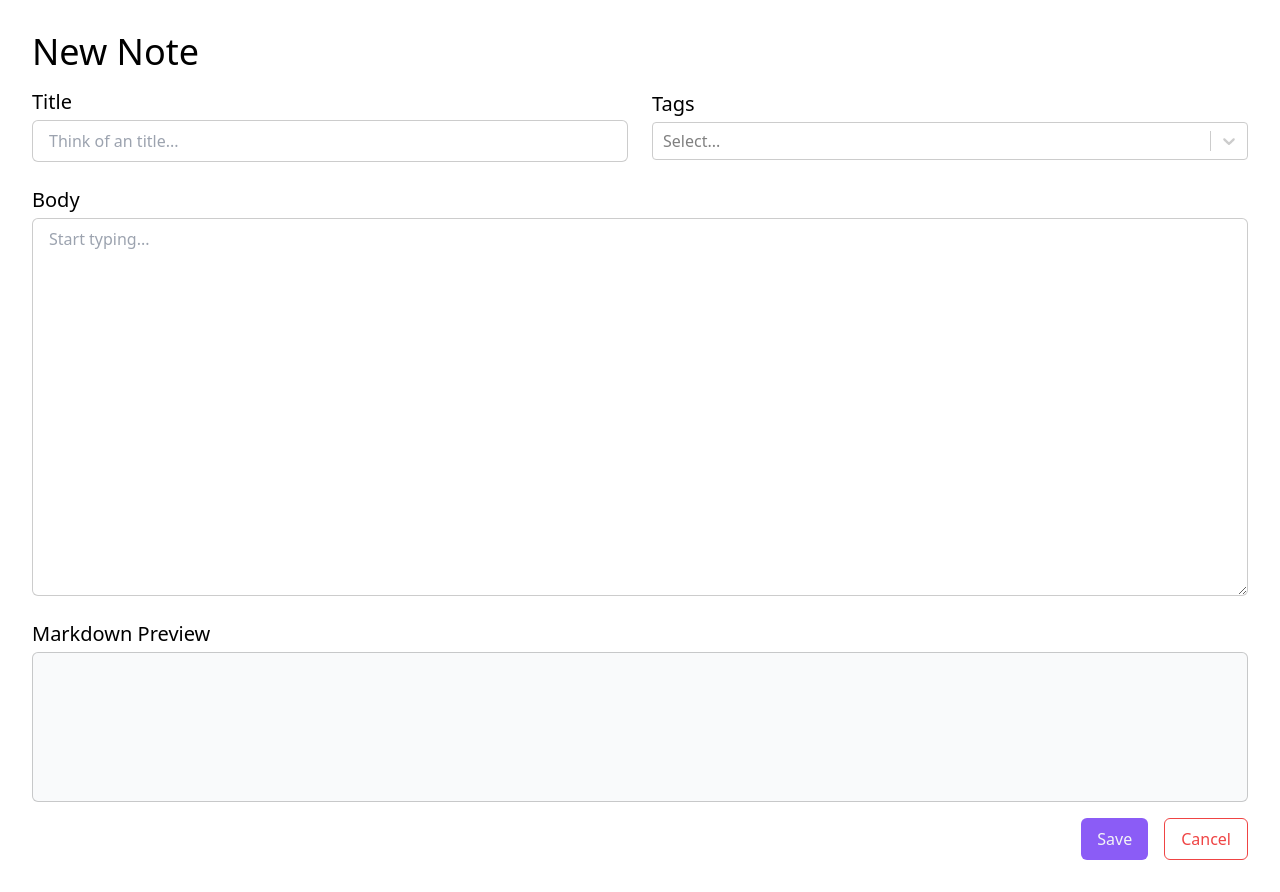
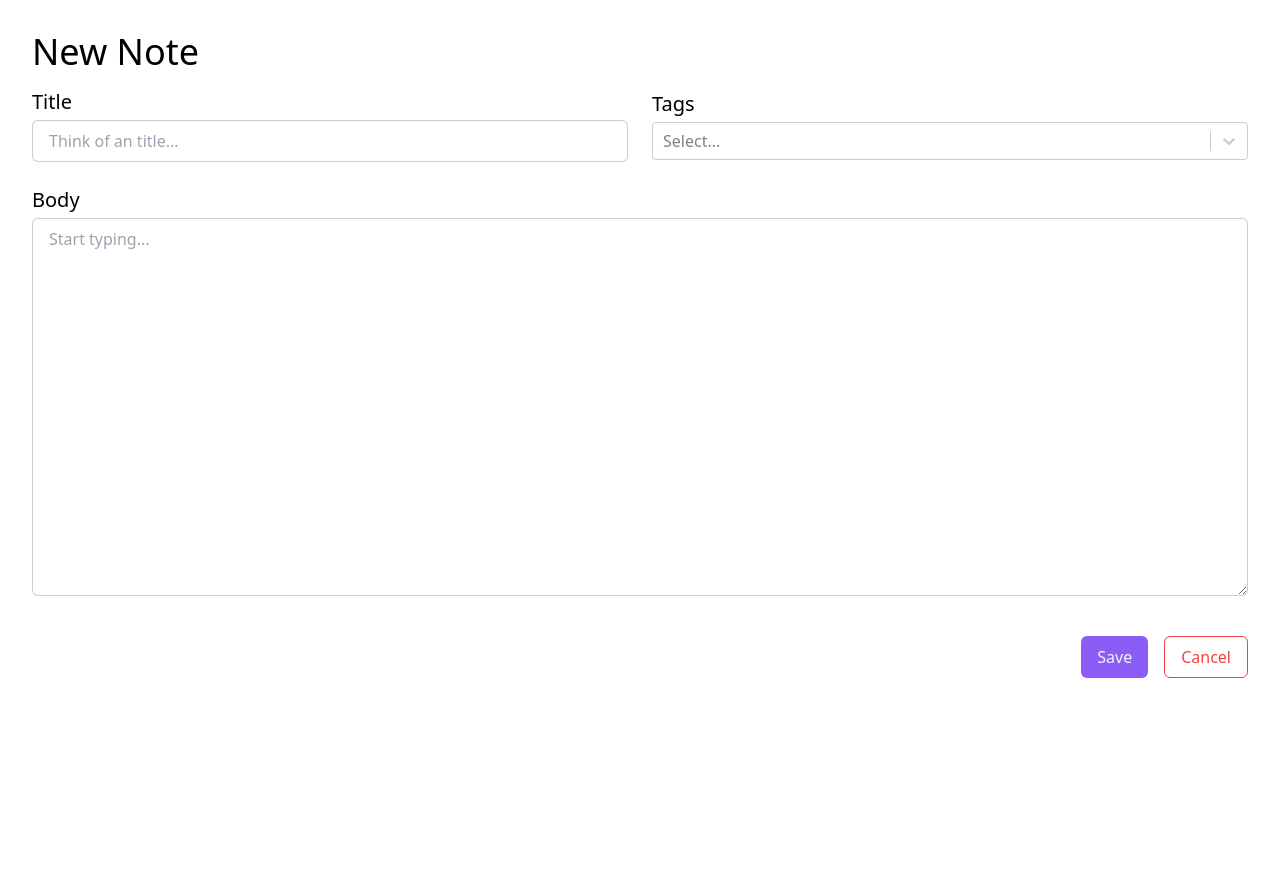
Before and after one commit to OndrejLosensky/CleanNotes, a React (Vite) app: page /new in a window 1280 px wide. After the commit the page ends 800 px from the top, so only its background shows below. Built offline with nearby package versions, Linux system fonts and the light colour scheme.

Commit message:
Removed md preview

```diff
--- a/src/action/NoteForm.tsx
+++ b/src/action/NoteForm.tsx
@@ -3,7 +3,6 @@ import CreateableReactSelect from "react-select/creatable";
 import { NoteData, Tag } from "../App";
 import { v4 as uuidV4 } from "uuid";
 import { useNavigate } from "react-router-dom";
-import ReactMarkdown from "react-markdown";
 
 type NoteFormProps = {
   onSubmit: (data: NoteData) => void;
@@ -86,23 +85,15 @@ export function NoteForm({
             Body
           </label>
           <textarea
-            value={markdownContent} // Bind to the markdownContent state
-            onChange={(e) => setMarkdownContent(e.target.value)} // Update markdownContent as user types
+            value={markdownContent}
+            onChange={(e) => setMarkdownContent(e.target.value)}
             ref={bodyRef}
             rows={15}
             placeholder="Start typing..."
             className="py-2 px-4 rounded-md border border-black/20"
           />
         </div>
-        <div className="flex flex-col flex-1">
-          <label htmlFor="" className="text-xl font-medium pb-1">
-            Markdown Preview
-          </label>
-          <div className="p-4 border border-black/20 rounded-md bg-gray-50 min-h-[150px]">
-            {/* Render markdown preview */}
-            <ReactMarkdown>{markdownContent}</ReactMarkdown>
-          </div>
-        </div>
+
         <div className="flex flex-row justify-end gap-x-4 mt-4">
           <button className="flex flex-row items-center gap-x-2 py-2 px-4 bg-violet-500 text-gray-100 rounded-md">
             <span> Save </span>
```
